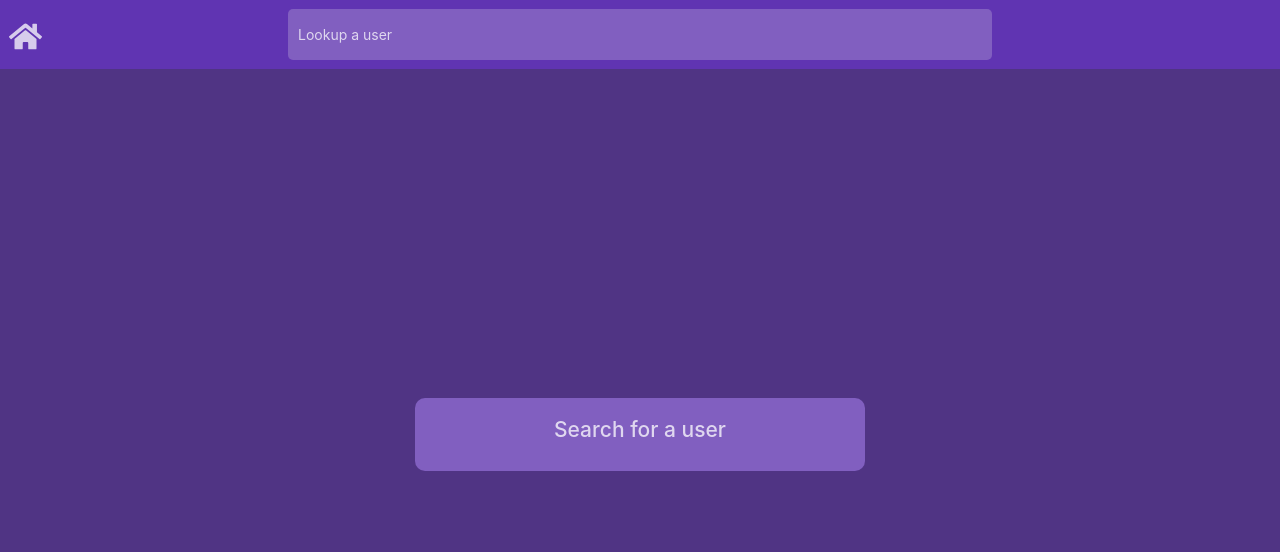
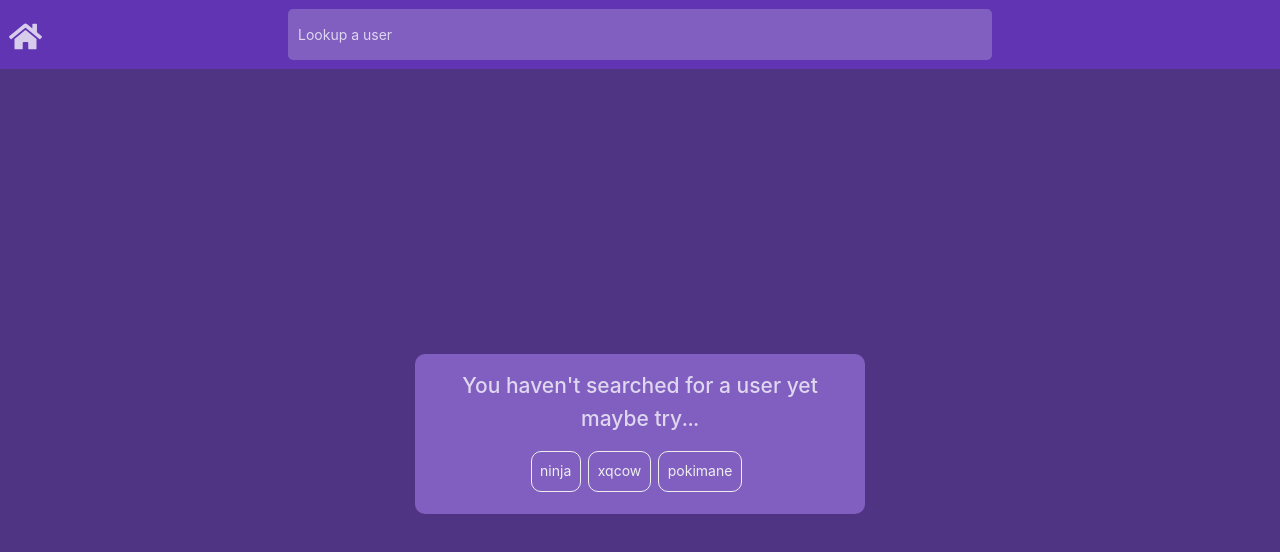
Before and after one commit to MarcDwyer/twitch-followers, a React (Create React App) app in the folder frontend/: page / in a window 1280 px wide. Shown: the top 552 px of the page. Built offline with nearby package versions, Linux system fonts and the light colour scheme.

Commit message:
changed some styles

```diff
--- a/frontend/src/components/Recently_Searched/rs.scss
+++ b/frontend/src/components/Recently_Searched/rs.scss
@@ -9,9 +9,13 @@
   .innerdiv {
     padding: 15px 15px;
     margin: auto;
+    text-align: center;
+    display: flex;
+    flex-direction: column;
   }
   .recents {
     display: flex;
     flex-wrap: wrap;
+    margin: auto;
   }
 }
--- a/frontend/src/components/Recently_Searched/rs.tsx
+++ b/frontend/src/components/Recently_Searched/rs.tsx
@@ -24,6 +24,7 @@ export const RecentLink = styled(Link)`
     opacity: 0.75;
   }
 `;
+const topStreams: string[] = ["ninja", "xqcow", "pokimane"];
 
 const RS = () => {
   const recent = useSelector(
@@ -36,17 +37,24 @@ const RS = () => {
     >
       <div className="innerdiv">
         <h2 style={{ color: Theme.color }}>
-          {recent.length ? "Recently searched" : "Search for a user"}
+          {recent.length
+            ? "Your recently searched"
+            : "You haven't searched for a user yet maybe try..."}
         </h2>
         <div className="recents">
-          {recent.length !== 0 &&
-            recent.reverse().map((k) => {
+          {(() => {
+            let result: string[] = topStreams;
+
+            if (recent.length !== 0) result = recent.reverse();
+
+            return result.map((k) => {
               return (
                 <RecentLink key={k} to={`/${k}`}>
                   <span>{k}</span>
                 </RecentLink>
               );
-            })}
+            });
+          })()}
         </div>
       </div>
     </div>
```
